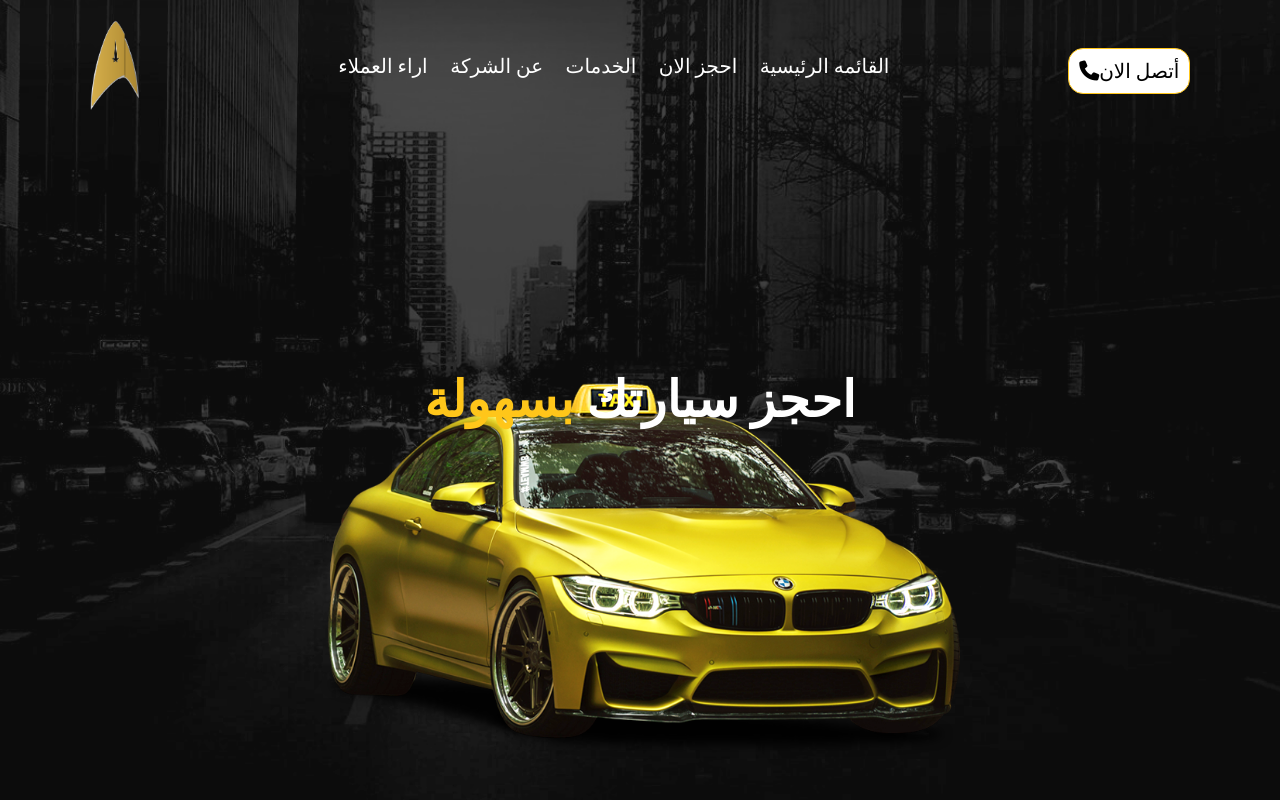
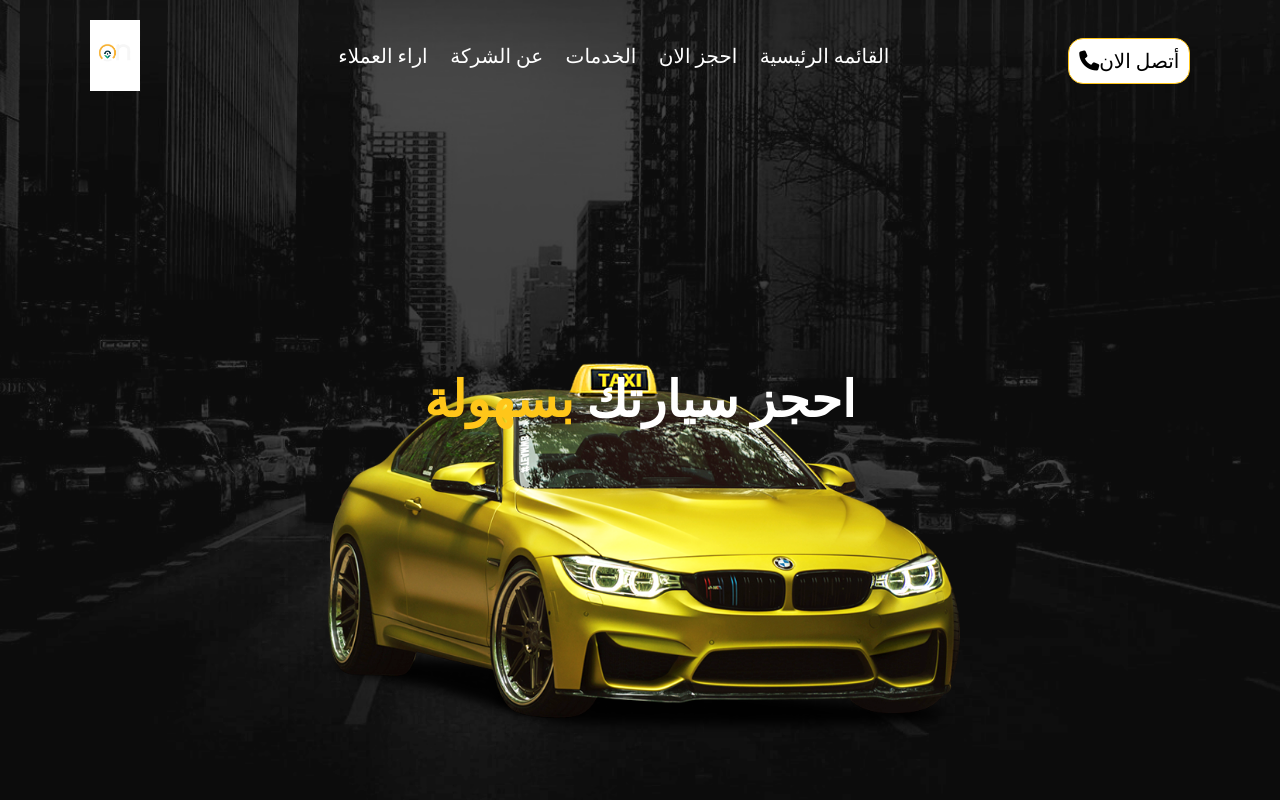
Before and after one commit to Ahmedanwersaber/TaxiDriver, a plain HTML site: page index.html in a window 1280 px wide. Shown: the top 800 px of the page. Drawn offline with nearby package versions, Linux system fonts and the light colour scheme.

Commit message:
Update index.html

```diff
--- a/index.html
+++ b/index.html
@@ -7,7 +7,7 @@
    <link rel="stylesheet" href="./style.css">
    <link rel="stylesheet" href="https://cdnjs.cloudflare.com/ajax/libs/font-awesome/6.2.0/css/all.min.css">
    <link href='https://cdnjs.cloudflare.com/ajax/libs/boxicons/2.1.4/dist/boxicons.js' rel='stylesheet'>
-   <link rel="shortcut icon" href="./logo.png">
+   <link rel="shortcut icon" href="./5bb8e73727889-76918c3fac95e6b845eeb52d1b616c22.png">
 </head>
 <body>
     <div class="main-container" id="home">
@@ -15,7 +15,7 @@
             <h2>احجز سيارتك <span>بسهولة</span></h2>
         </div>
         <header class="header">
-            <a href="#" id="logo"><img src="./2i8vprhr2pnog25ss31s1tkmet-aa94717044040d632ee33260ffc935b9.png"></a>
+            <a href="#" id="logo"><img src="./logo.png"></a>
             <nav class="navbar">
                 <a href="#home">القائمه الرئيسية</a>
                 <a href="#Book Now">احجز الان</a>
```
